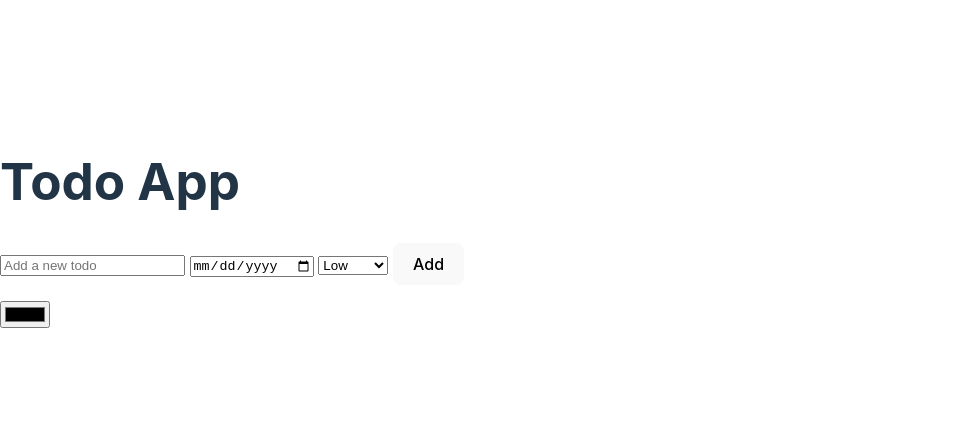
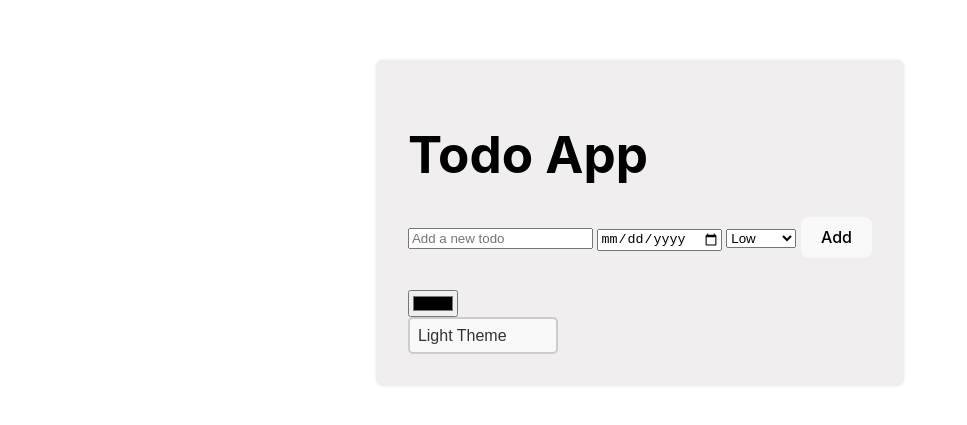
Before and after one commit to sofi696c/BDE-exam-projekt, a website built with Vite: page index.html in a window 1280 px wide. Shown: the part 177-602 px from the top of the page, without its empty margins (0-967 px from the left). Built offline with nearby package versions, Linux system fonts and the light colour scheme.

Commit message:
Added theme selector and styling

```diff
--- a/index.html
+++ b/index.html
@@ -31,6 +31,13 @@
 
       <!-- Color picker for background color -->
       <input type="color" id="colorPicker" />
+
+      <!-- Theme selector -->
+      <select id="themeSelector">
+        <option value="light">Light Theme</option>
+        <option value="dark">Dark Theme</option>
+      </select>
+
     </div>
     <script type="module" src="/src/main.ts"></script>
   </body>
--- a/src/main.ts
+++ b/src/main.ts
@@ -149,3 +149,32 @@ const changeBackgroundColor = (color: string): void => {
 document.addEventListener('DOMContentLoaded', () => {
   initializeColorPicker();
 });
+
+// theme selector
+const initializeThemeSelector = (): void => {
+  const themeSelector = document.getElementById('themeSelector') as HTMLSelectElement;
+
+  if (themeSelector) {
+    // Indlæs det gemte tema eller sæt standardtema til "light"
+    const savedTheme = localStorage.getItem('theme') || 'light';
+    document.body.setAttribute('data-theme', savedTheme);
+    themeSelector.value = savedTheme;
+
+    // Event listener for at skifte tema
+    themeSelector.addEventListener('change', (event: Event) => {
+      const target = event.target as HTMLSelectElement;
+      changeTheme(target.value);
+    });
+  } else {
+    console.error('Theme selector not found');
+  }
+};
+
+const changeTheme = (theme: string): void => {
+  document.body.setAttribute('data-theme', theme);
+  localStorage.setItem('theme', theme); // Gemmer brugerens tema-præference
+};
+
+document.addEventListener('DOMContentLoaded', () => {
+  initializeThemeSelector();
+});
--- a/src/style.css
+++ b/src/style.css
@@ -28,6 +28,17 @@ body {
   place-items: center;
   min-width: 320px;
   min-height: 100vh;
+  justify-content: center;
+}
+
+.container {
+  display: flex;
+  flex-direction: column;
+  justify-content: center;
+  padding: 2rem;
+  border-radius: 8px;
+  background-color: #f0eeee;
+  box-shadow: 0 0 3px rgba(0, 0, 0, 0.1);
 }
 
 h1 {
@@ -110,3 +121,35 @@ button:focus-visible {
   font-size: 0.8em;
   color: rgb(47, 45, 45);
 }
+
+/* Theme selector */
+#themeSelector {
+  width: 150px;
+  padding: 8px;
+  font-size: 16px;
+  font-family: Arial, sans-serif;
+  border: 2px solid #ccc;
+  border-radius: 5px;
+  background-color: #f9f9f9;
+  color: #333;
+  appearance: none;
+  cursor: pointer;
+  transition: background-color 0.3s, border-color 0.3s;
+}
+
+#themeSelector:hover {
+  background-color: #eaeaea;
+  border-color: #aaa;
+}
+
+/* Standard (lys tema) */
+body[data-theme="light"] {
+  background-color: #ffffff;
+  color: #000000;
+}
+
+/* Mørk tema */
+body[data-theme="dark"] {
+  background-color: #121212;
+  color: #060606;
+}
```
